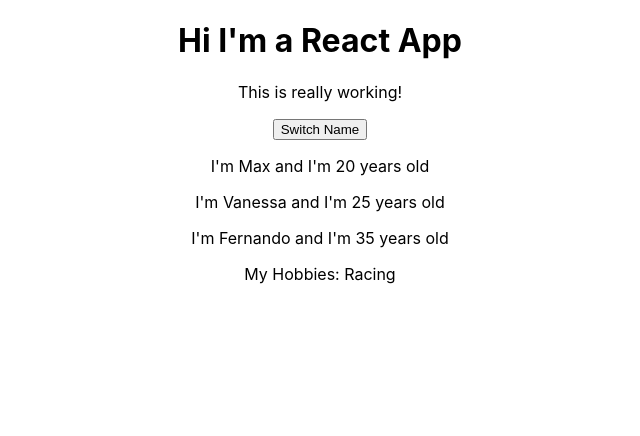
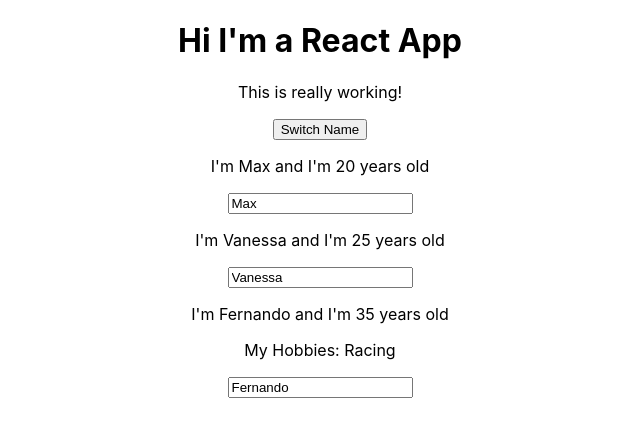
Before and after one commit to fh25/react-example, a React (Create React App) app in the folder react-ex1/: page / in a window 1280 px wide. Shown: the top 436 px of the page, without its empty margins (320-960 px from the left). Built offline with nearby package versions, Linux system fonts and the light colour scheme.

Commit message:
Updated to showcase two-way binding

```diff
--- a/react-ex1/src/App.js
+++ b/react-ex1/src/App.js
@@ -14,13 +14,23 @@
         otherState: 'some other value'
     };
 
-    switchNameHandler = () => {
+    switchNameHandler = (newName) => {
         // console.log('I got clicked!');
         // DON'T DO THIS this.state.persons[0].name = 'Roger'; can't edit state directly
         this.setState({
             persons: [
-                { name: 'Roger', age: 34 },
+                { name: newName, age: 34 },
                 { name: 'Steve', age: 25 },
+                { name: 'Fernando', age: 35 }
+            ]
+        })
+    };
+
+    nameChangedHandler = ( event ) => {
+        this.setState({
+            persons: [
+                { name: 'Max', age: 34 },
+                { name: event.target.value, age: 25 },
                 { name: 'Fernando', age: 35 }
             ]
         })
@@ -31,9 +41,10 @@
             <div className="App">
                 <h1>Hi I'm a React App</h1>
                 <p> This is really working!</p>
-                <button onClick={this.switchNameHandler} >Switch Name</button>
+                <button onClick={this.switchNameHandler.bind(this, 'Max')} >Switch Name</button>
                 <Person name={this.state.persons[0].name} age={this.state.persons[0].age}/>
-                <Person name={this.state.persons[1].name} age={this.state.persons[1].age} click={this.switchNameHandler}/>
+                <Person name={this.state.persons[1].name} age={this.state.persons[1].age}
+                        click={this.switchNameHandler.bind(this, 'MAX!!')} changed={this.nameChangedHandler} />
                 <Person name={this.state.persons[2].name} age={this.state.persons[2].age}>My Hobbies: Racing</Person>
             </div>
         );
--- a/react-ex1/src/Person/Person.js
+++ b/react-ex1/src/Person/Person.js
@@ -5,6 +5,7 @@
         <div>
           <p onClick={props.click}>I'm {props.name} and I'm {props.age} years old</p>
           <p>{props.children}</p>
+            <input type="text" onChange={props.changed} value={props.name}/>
         </div>
     )
 };
```
